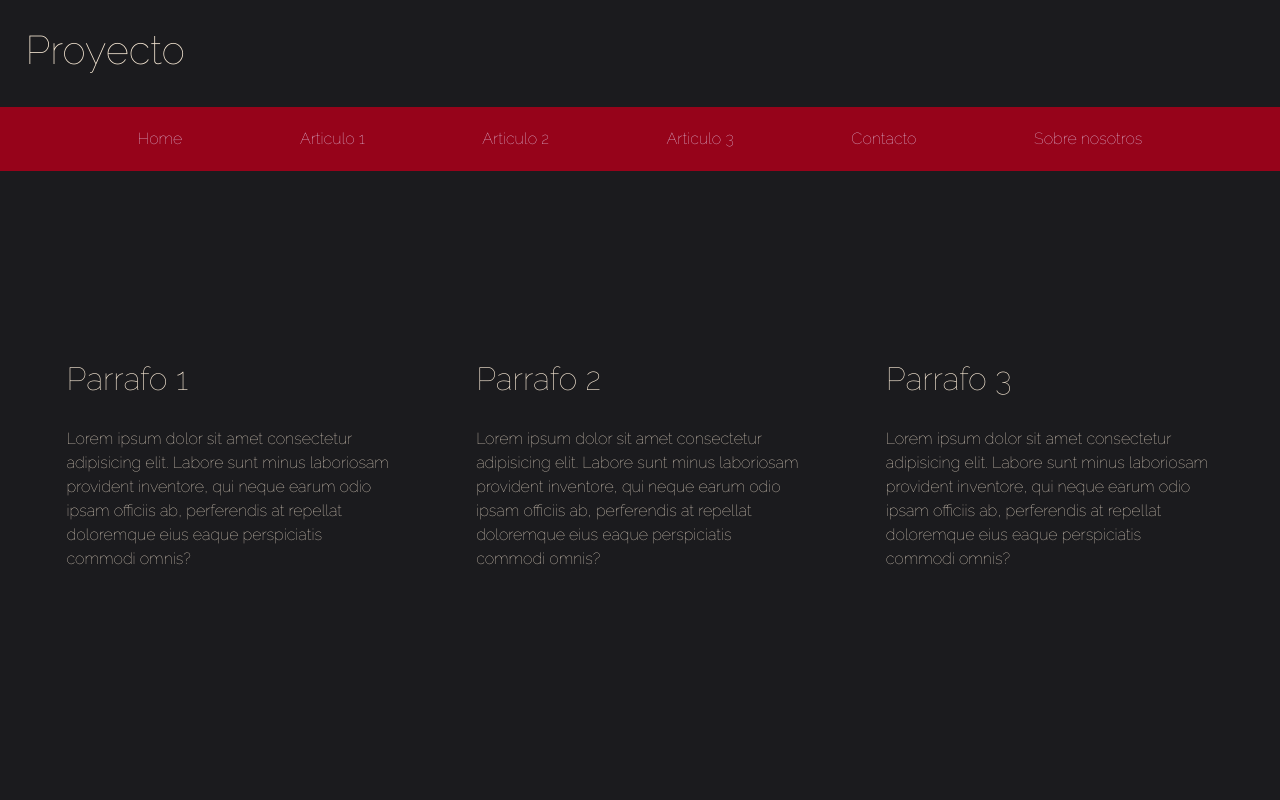
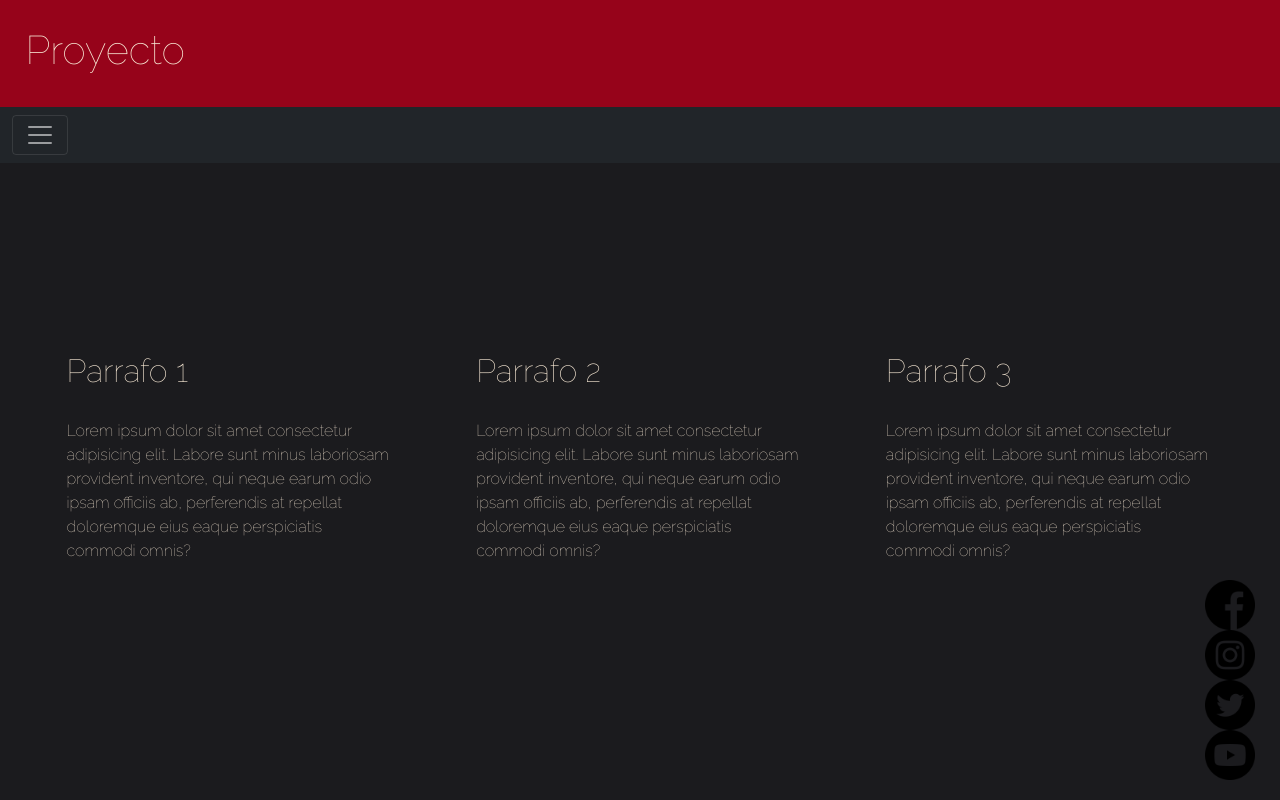
Before and after one commit to Davidtiago27/Proyecto2, a plain HTML site: page index.html in a window 1280 px wide. Shown: the top 800 px of the page. Drawn offline with nearby package versions, Linux system fonts and the light colour scheme.

Commit message:
Agreando redes y menu

```diff
--- a/index.html
+++ b/index.html
@@ -16,16 +16,26 @@
     <header class="titulo" >
         <h1 class="titulo1">Proyecto</h1>
 
-        <nav class="Menu">
-
-            <a class="menu1" href="index.html">Home</a>
-            <a class="menu2" href="destinos.html">Articulo 1</a>
-            <a class="menu3" href="preguntas.html">Articulo 2</a>
-            <a class="menu4" href="blog.html">Articulo 3</a>
-            <a class="menu5" href="contacto.html">Contacto</a>
-            <a class="menu6" href="contacto.html">Sobre nosotros</a>
-
-        </nav>
+        <div class="collapse" id="navbarToggleExternalContent">
+            <div class="bg-dark p-4">
+              <h5 class="text-white h4">Menu</h5>
+              <span class="text-muted">
+                <li><a class="menu1" href="index.html">Home</a></li>
+                <li><a class="menu2" href="destinos.html">Articulo 1</a></li>
+                <li><a class="menu3" href="preguntas.html">Articulo 2</a></li>
+                <li><a class="menu4" href="blog.html">Articulo 3</a></li>
+                <li><a class="menu5" href="contacto.html">Contacto</a></li>
+                <li><a class="menu6" href="contacto.html">Sobre nosotros</a></li>
+              </span>
+            </div>
+          </div>
+          <nav class="navbar navbar-dark bg-dark">
+            <div class="container-fluid">
+              <button class="navbar-toggler" type="button" data-bs-toggle="collapse" data-bs-target="#navbarToggleExternalContent" aria-controls="navbarToggleExternalContent" aria-expanded="false" aria-label="Toggle navigation">
+                <span class="navbar-toggler-icon"></span>
+              </button>
+            </div>
+          </nav>
     </header>
 
     <main class="articulos">
@@ -47,15 +57,24 @@
 
     </main>
 
+
     <footer class="footer">
         <h2>
             Informacion del proyecto
         </h2>
         <p>Proyecto de prueba desarrollo web de David Pachon </p>
+
+        <Div class="redes">
+            <li><a href="https://www.facebook.com/"> <img src="Imagenes-redes/facebook.png" width="50" alt="facebook"></a> </li>
+            <li><a href="https://www.instagram.com/"> <img src="Imagenes-redes/instagram.png" width="50" alt="instagram"></a> </li>
+            <li><a href="https://twitter.com/?lang=es"> <img src="Imagenes-redes/twitter.png" width="50" alt="twitter"></a> </li>
+            <li><a href="https://co.pinterest.com/"> <img src="Imagenes-redes/youtube.png" width="50" alt="pinterest"></a> </li>
+
+
+        </Div>
     </footer>
 
-    <script src="https://code.jquery.com/jquery-3.5.1.slim.min.js" integrity="sha384-DfXdz2htPH0lsSSs5nCTpuj/zy4C+OGpamoFVy38MVBnE+IbbVYUew+OrCXaRkfj" crossorigin="anonymous"></script>
-    <script src="https://cdn.jsdelivr.net/npm/popper.js@1.16.0/dist/umd/popper.min.js" integrity="sha384-Q6E9RHvbIyZFJoft+2mJbHaEWldlvI9IOYy5n3zV9zzTtmI3UksdQRVvoxMfooAo" crossorigin="anonymous"></script>
-    <script src="https://stackpath.bootstrapcdn.com/bootstrap/4.5.0/js/bootstrap.min.js" integrity="sha384-OgVRvuATP1z7JjHLkuOU7Xw704+h835Lr+6QL9UvYjZE3Ipu6Tp75j7Bh/kR0JKI" crossorigin="anonymous"></script>
+    <script src="https://cdn.jsdelivr.net/npm/@popperjs/core@2.9.1/dist/umd/popper.min.js" integrity="sha384-SR1sx49pcuLnqZUnnPwx6FCym0wLsk5JZuNx2bPPENzswTNFaQU1RDvt3wT4gWFG" crossorigin="anonymous"></script>
+    <script src="https://cdn.jsdelivr.net/npm/bootstrap@5.0.0-beta3/dist/js/bootstrap.min.js" integrity="sha384-j0CNLUeiqtyaRmlzUHCPZ+Gy5fQu0dQ6eZ/xAww941Ai1SxSY+0EQqNXNE6DZiVc" crossorigin="anonymous"></script>
 </body>
 </html>
--- a/main.css
+++ b/main.css
@@ -24,6 +24,10 @@ body {
     padding: 20px;
     text-decoration: none;
 
+}
+
+header {
+  background-color: #96031A;
 }
 
 .menu1 {
@@ -159,3 +163,21 @@ body {
     }
 
     }
+
+    .footer {
+      padding: 2%;
+      background-color: #3A3A40;
+
+
+    }
+
+    .redes {
+      position: fixed;
+      bottom: 0;
+      right: 5px;
+      margin: 10px;
+      padding: 10px;
+      border-radius: 20px;
+      transition: all 0.5s;
+      list-style: none;
+      }
```
Also changed, not shown: Imagenes-redes/facebook.png (added), Imagenes-redes/instagram.png (added), Imagenes-redes/twitter.png (added), Imagenes-redes/youtube.png (added).
